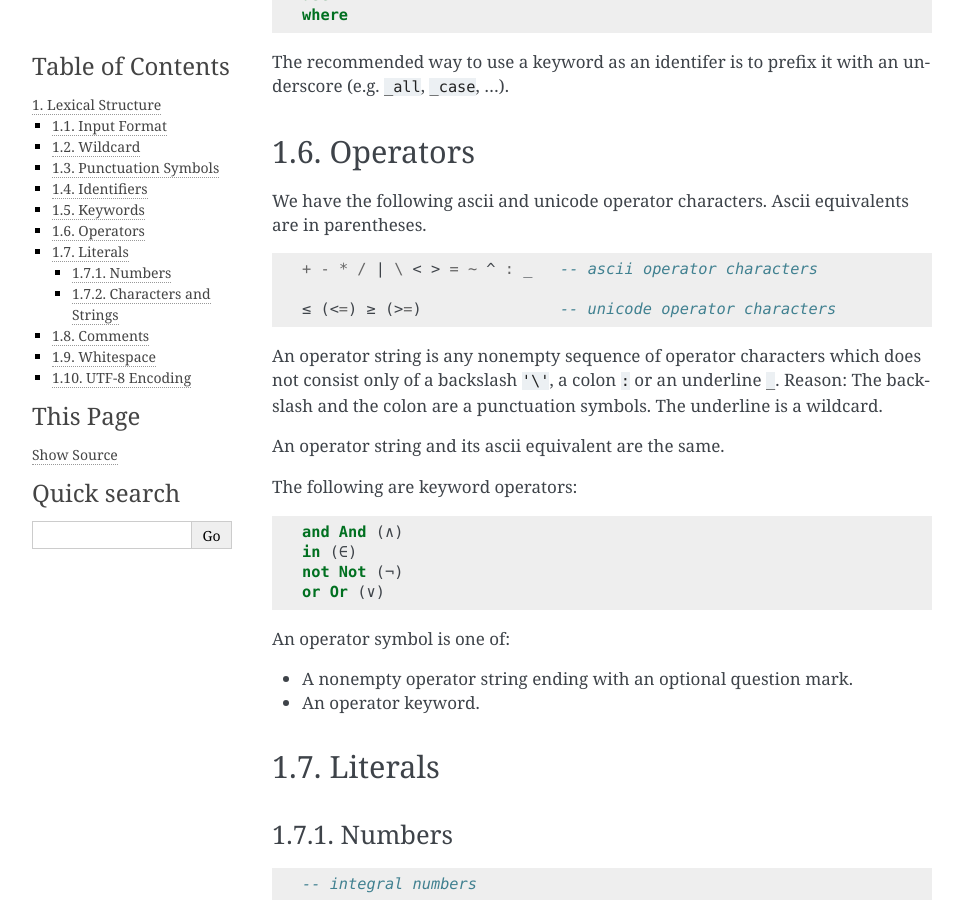
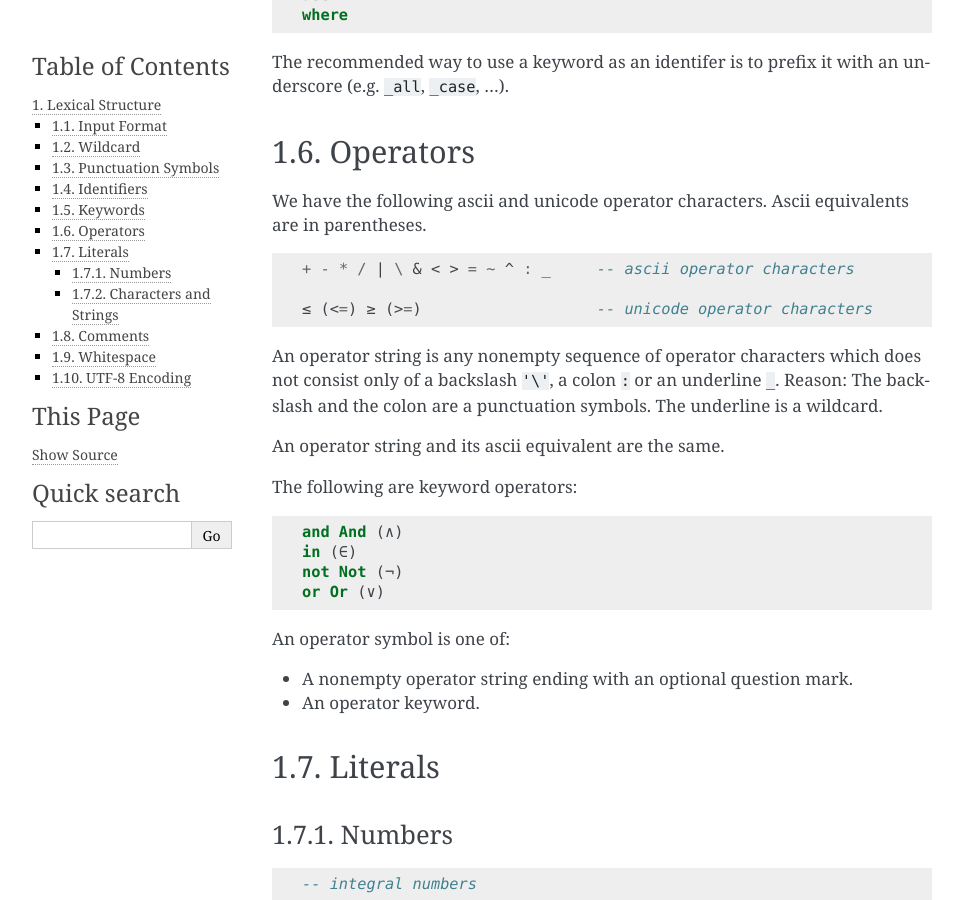
Before and after one commit to hbr/tex_alba_design, a Sphinx documentation site: the page built from sphinx/source/lexical/index.rst, in a window 1280 px wide and 900 px high, scrolled down 1777 px. Shown: the whole window, without its empty margins (148-1111 px from the left). Built offline with Sphinx 7.4.7, drawn with Linux system fonts in a browser that asks for light colours.

```diff
--- a/sphinx/source/lexical/index.rst
+++ b/sphinx/source/lexical/index.rst
@@ -119,9 +119,9 @@ are in parentheses.
 
 .. code-block::
 
-    + - * / | \ < > = ~ ^ : _   -- ascii operator characters
+    + - * / | \ & < > = ~ ^ : _     -- ascii operator characters
 
-    ≤ (<=) ≥ (>=)               -- unicode operator characters
+    ≤ (<=) ≥ (>=)                   -- unicode operator characters
 
 
 An operator string is any nonempty sequence of operator characters which does
```
